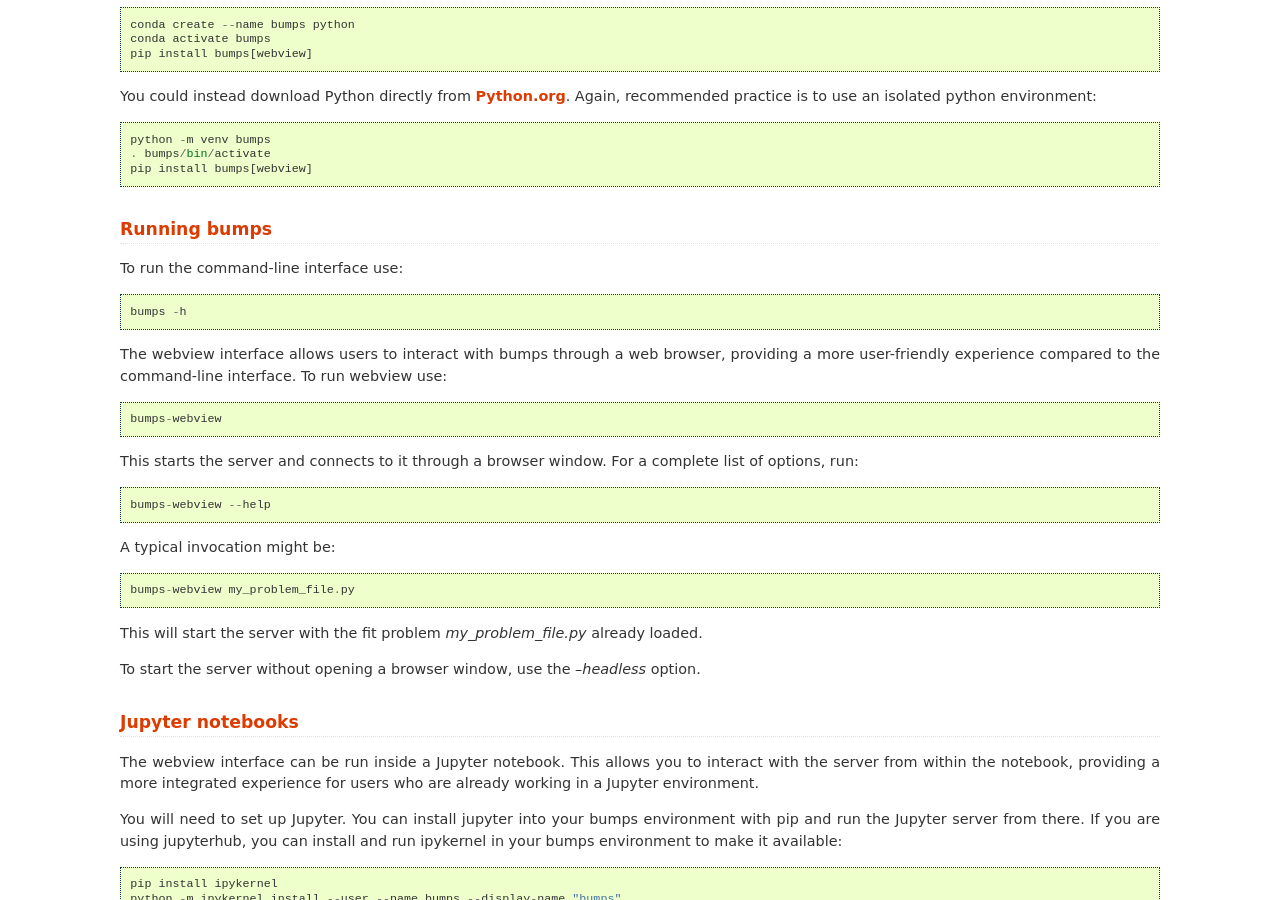
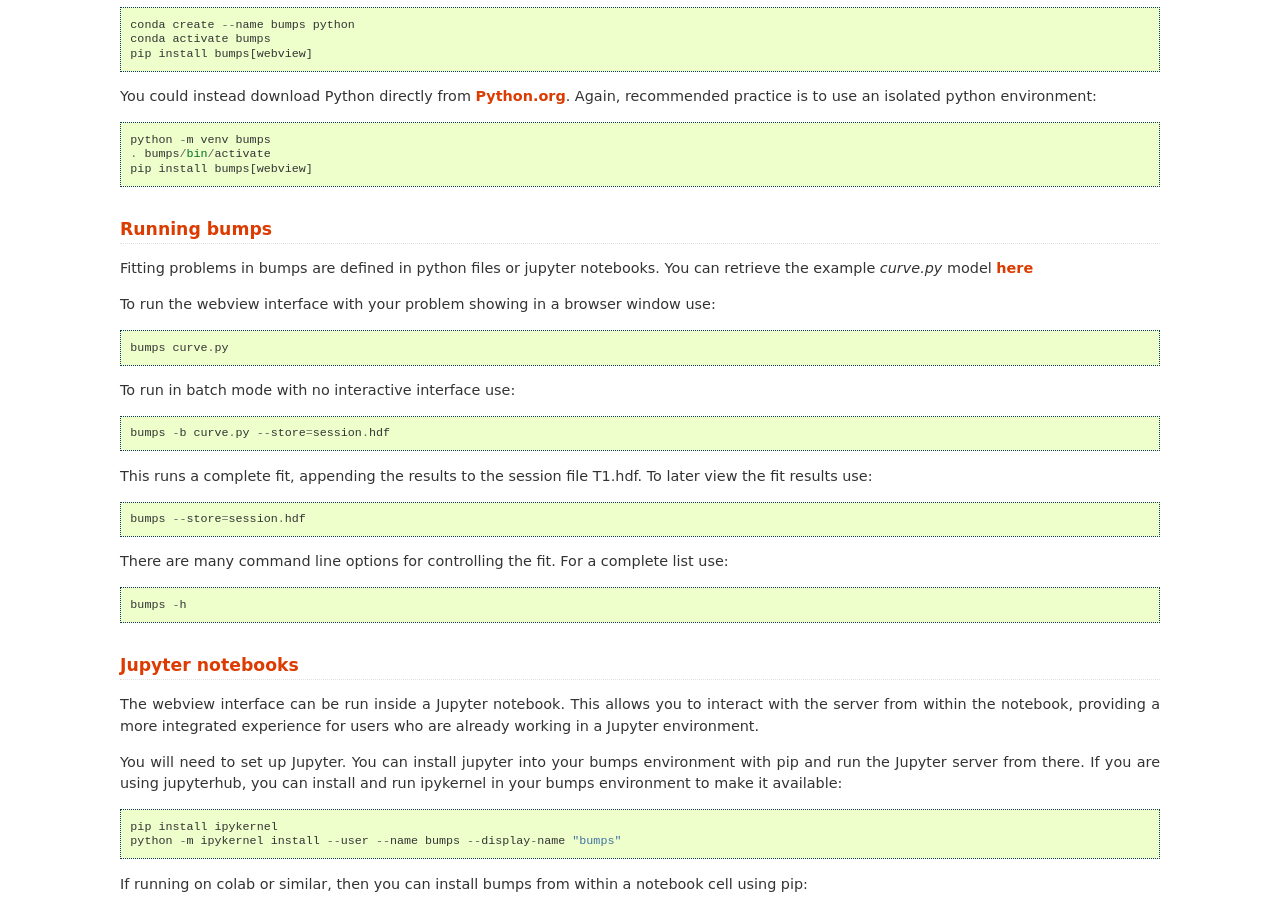
Before and after one commit to bumps/bumps, a Sphinx documentation site: the page built from doc/getting_started/install.rst, in a window 1280 px wide and 900 px high, scrolled down 806 px. Built offline with Sphinx 7.4.7, drawn with Linux system fonts in a browser that asks for light colours; pages that are not in the unit, such as notebooks, are missing from menus; the version number could not be read and is left out.

Commit message:
revise basic usage instructions for new cli

```diff
--- a/doc/getting_started/install.rst
+++ b/doc/getting_started/install.rst
@@ -56,29 +56,26 @@ Again, recommended practice is to use an isolated python environment::
 Running bumps
 =============
 
-To run the command-line interface use::
+Fitting problems in bumps are defined in python files or jupyter notebooks. You
+can retrieve the example *curve.py* model
+`here <https://github.com/bumps/bumps/blob/master/doc/examples/curvefit/curve.py>`_
+
+To run the webview interface with your problem showing in a browser window use::
+
+    bumps curve.py
+
+To run in batch mode with no interactive interface use::
+
+    bumps -b curve.py --store=session.hdf
+
+This runs a complete fit, appending the results to the session file T1.hdf. To later
+view the fit results use::
+
+    bumps --store=session.hdf
+
+There are many command line options for controlling the fit. For a complete list use::
 
     bumps -h
-
-The webview interface allows users to interact with bumps through a web browser,
-providing a more user-friendly experience compared to the command-line interface.
-To run webview use::
-
-    bumps-webview
-
-This starts the server and connects to it through a browser window.
-For a complete list of options, run::
-
-    bumps-webview --help
-
-A typical invocation might be::
-
-    bumps-webview my_problem_file.py
-
-This will start the server with the fit problem `my_problem_file.py` already
-loaded.
-
-To start the server without opening a browser window, use the `--headless` option.
 
 Jupyter notebooks
 =================
```
